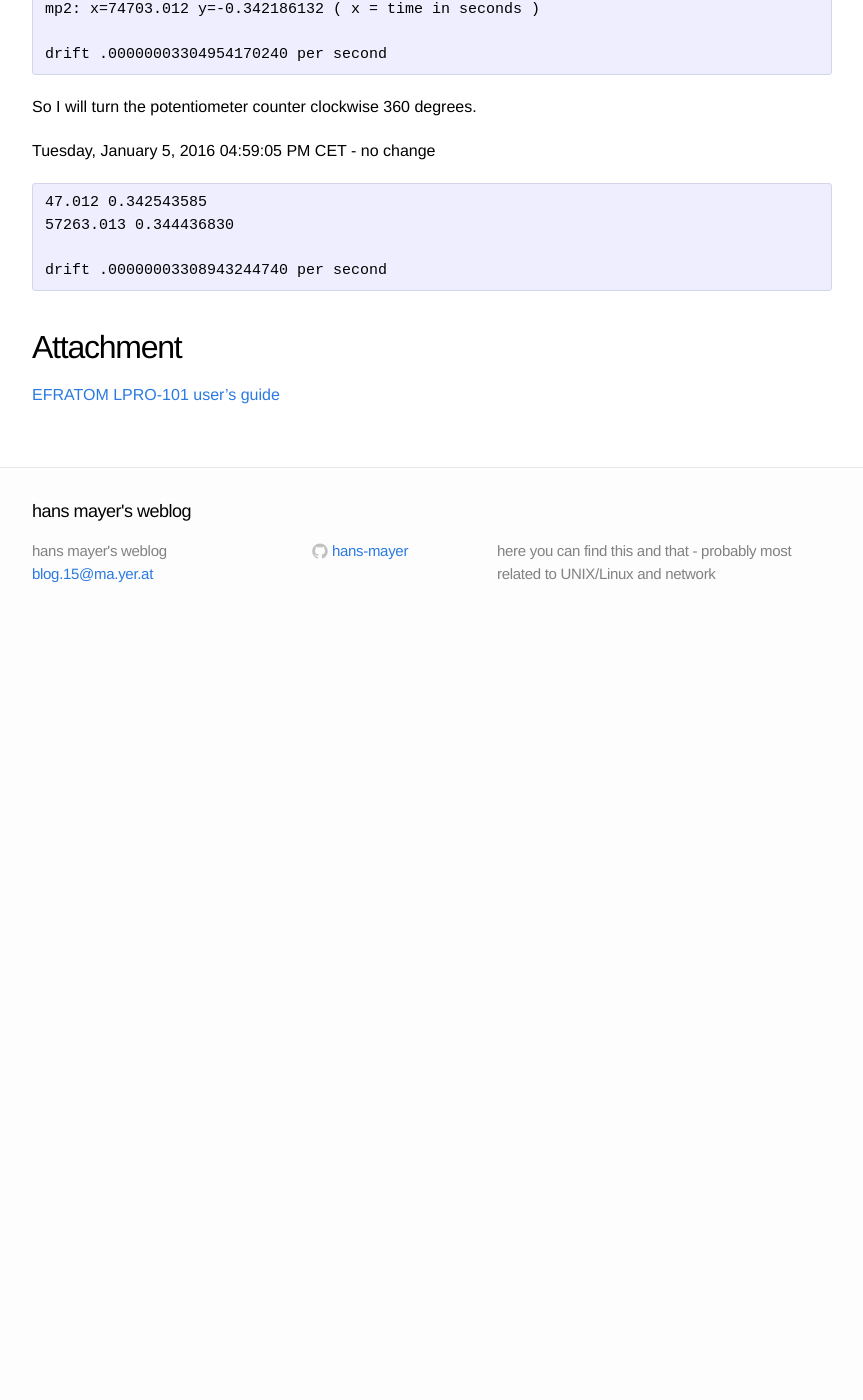
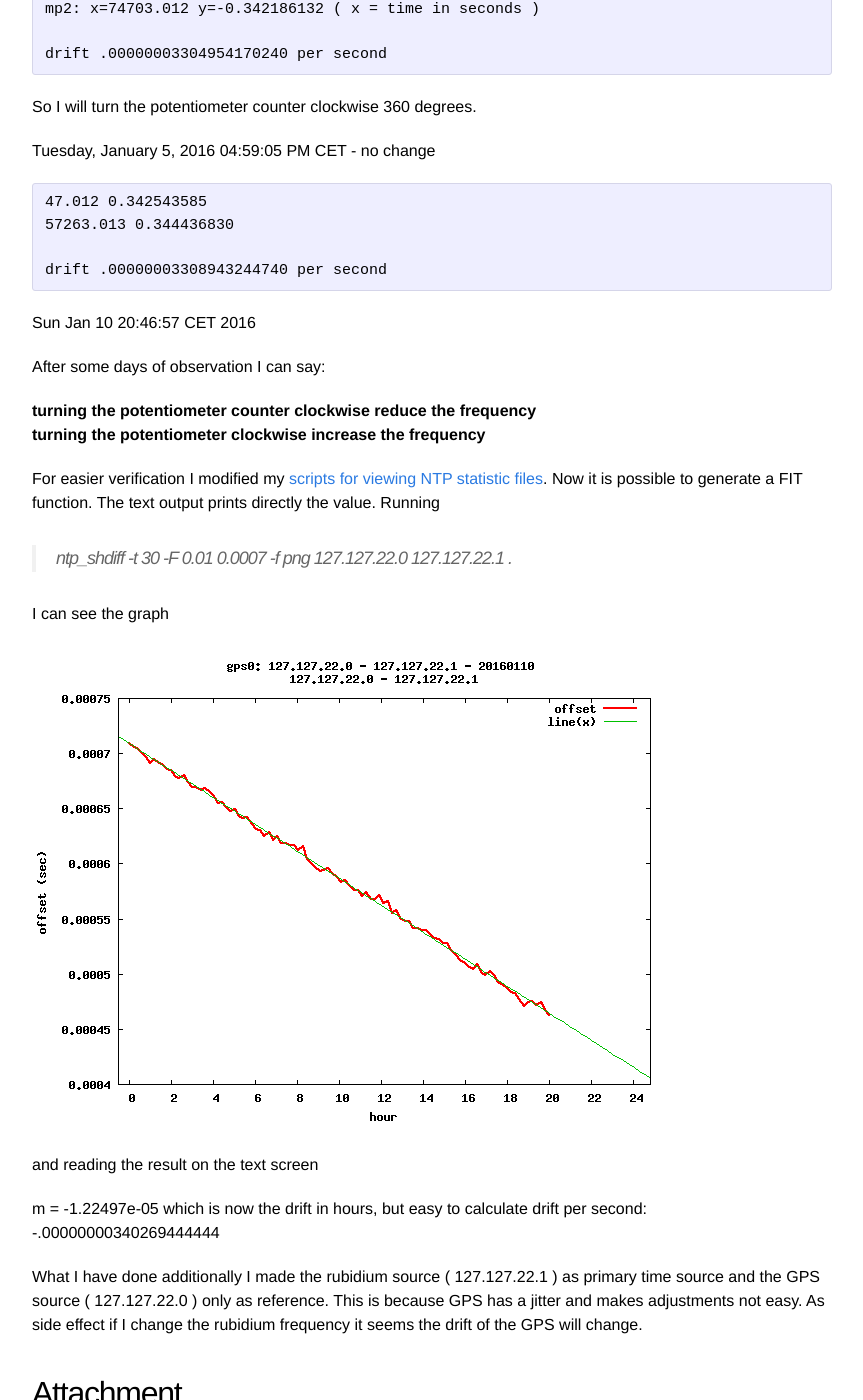
Before and after one commit to hans-mayer/blog, a Jekyll site: the page built from _posts/2016-01-03-efratom-lpro-101-adjusting.markdown, in a window 1280 px wide and 1400 px high, scrolled down 3106 px. Shown: the whole window, without its empty margins (208-1071 px from the left). Built offline with Jekyll 4.4.1, drawn with Linux system fonts in a browser that asks for light colours; before the commit the page ends 3736 px from its top, so only the background shows below that.

Commit message:
efratom-lpro-101-adjusting

```diff
--- a/_posts/2016-01-03-efratom-lpro-101-adjusting.markdown
+++ b/_posts/2016-01-03-efratom-lpro-101-adjusting.markdown
@@ -85,6 +85,27 @@ Tuesday, January  5, 2016 04:59:05 PM CET - no change
 drift .00000003308943244740 per second
 </pre>
 
+Sun Jan 10 20:46:57 CET 2016
+
+After some days of observation I can say:
+
+**turning the potentiometer counter clockwise reduce the frequency** <br />
+**turning the potentiometer clockwise increase the frequency**
+
+For easier verification I modified my [scripts for viewing NTP statistic files](https://github.com/hans-mayer/ntpgraph){:target="_blank"}. Now it is possible to generate a FIT function. The text output prints directly the value. Running
+
+> ntp_shdiff -t 30 -F 0.01 0.0007 -f png  127.127.22.0 127.127.22.1 .
+
+I can see the graph
+
+![plot_27938.png](/images/plot_27938.png)
+
+and reading the result on the text screen
+
+m = -1.22497e-05 which is now the drift in hours, but easy to calculate drift per second: -.00000000340269444444
+
+What I have done additionally I made the rubidium source ( 127.127.22.1 ) as primary time source and the GPS source ( 127.127.22.0 ) only as reference.  This is because GPS has a jitter and makes adjustments not easy. As side effect if I change the rubidium frequency it seems the drift of the GPS will change.
+
 
 ## Attachment
 
```
Also changed, not shown: images/plot_27938.png (added).
